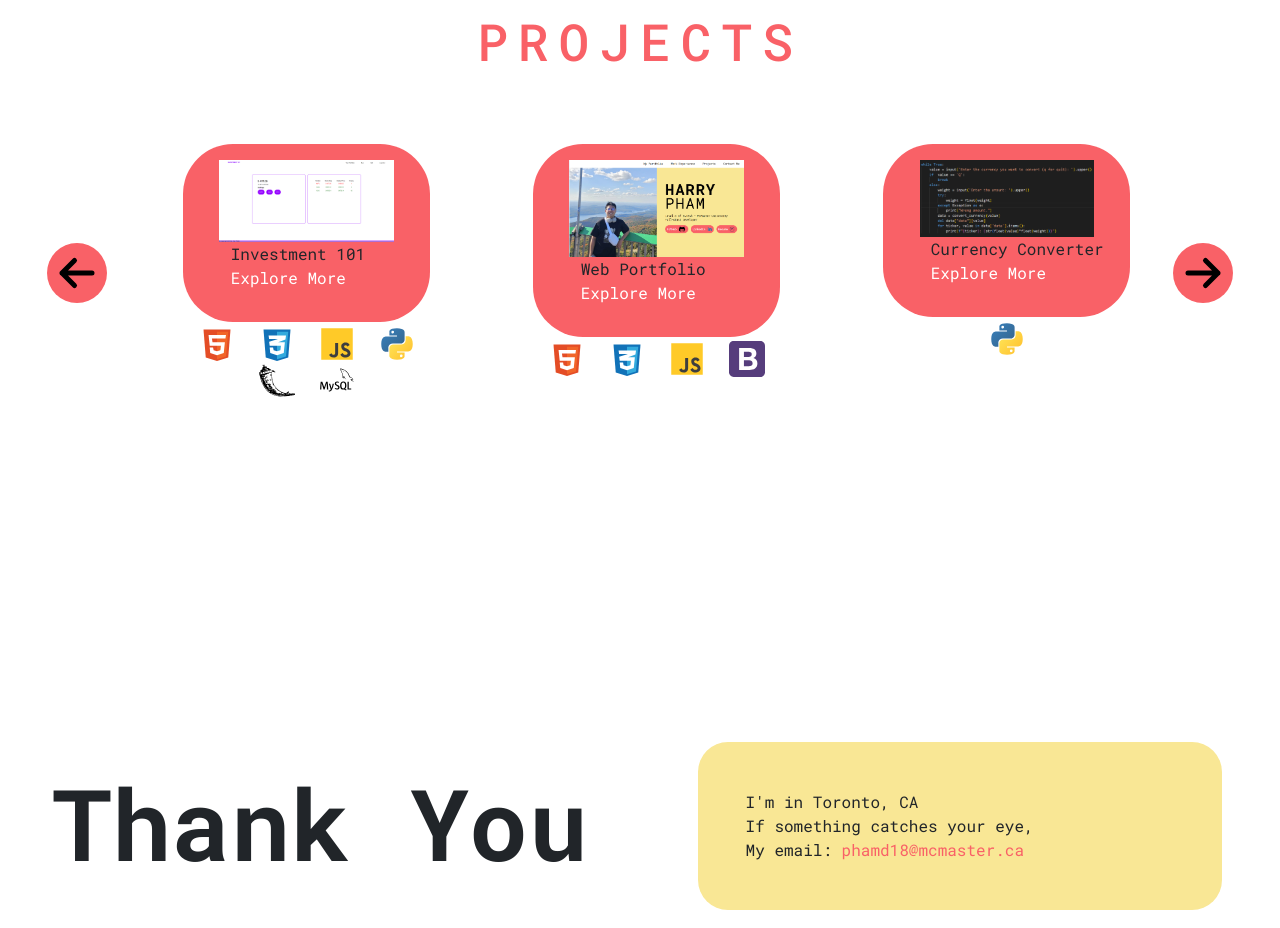
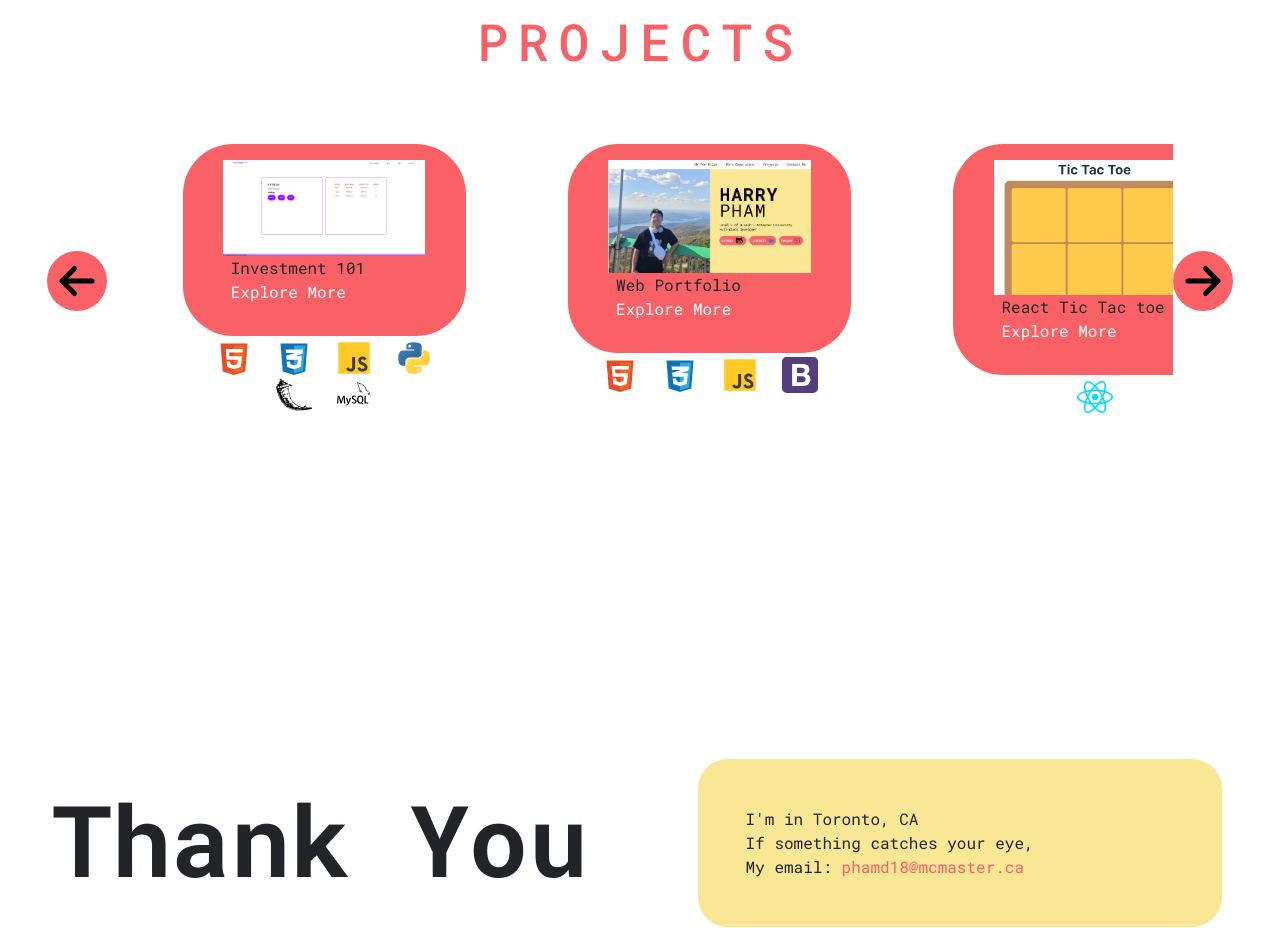
Before and after one commit to huyphamsofteng/Web-Portfolio, a website: page index.html in a window 1280 px wide. Shown: the part 2106-3034 px from the top of the page. Drawn offline with nearby package versions, Linux system fonts and the light colour scheme.

Commit message:
Add new project - tic tac toe

```diff
--- a/index.html
+++ b/index.html
@@ -147,7 +147,7 @@
                                     <div class="projects-info ps-5">
                                         <ul>
                                             <li><span class="style-p2">Investment 101</span></li>
-                                            <li><a href="https://github.com/huyphamsofteng/InvestmentPortfolio.git" arial-current="Investment101" class="project-link">Explore More</a></li>
+                                            <li><a href="https://github.com/huyphamsofteng/InvestmentPortfolio.git" target="_blank" arial-current="Investment101" class="project-link">Explore More</a></li>
                                         </ul>
                                     </div>
                                 </div>
@@ -171,7 +171,7 @@
                                     <div class="projects-info ps-5">
                                         <ul>
                                             <li><span class="style-p2">Web Portfolio</span></li>
-                                            <li><a href="https://github.com/huyphamsofteng/Web-Portfolio.git" arial-current="web portfolio" class="project-link">Explore More</a></li>
+                                            <li><a href="https://github.com/huyphamsofteng/Web-Portfolio.git" target="_blank" arial-current="web portfolio" class="project-link">Explore More</a></li>
                                         </ul>
                                     </div>
                                 </div>
@@ -187,6 +187,25 @@
 
                             <div class="col-3 py-3 projects-order">
                                 <div class="row projects-item py-3">
+                                    <img src="./resources/project-5.png" alt="project img React " class="project-img">
+                                    <div class="project-detail">
+                                        A mini-game use Vite to build React app. Tic tac toe will bring a childhood experience with X and O represent two players.
+                                    </div>
+                                    <div class="projects-info ps-5">
+                                        <ul>
+                                            <li><span class="style-p2">React Tic Tac toe</span></li>
+                                            <li><a href="https://github.com/huyphamsofteng/React-Tic-Tac-Toe" arial-current=" Tic tac toe" class="project-link" target="_blank">Explore More</a></li>
+                                        </ul>
+                                    </div>
+
+                                </div>
+                                <div class="row py-1 justify-content-center">
+                                    <img src="./resources/react.svg" alt="" class="icons-2">
+                                </div>
+                            </div>
+
+                            <div class="col-3 py-3 projects-order">
+                                <div class="row projects-item py-3">
                                     <img src="./resources/project-3.png" alt="project img python " class="project-img">
                                     <div class="project-detail">
                                         Automated Python script query data using REST API.
@@ -194,7 +213,7 @@
                                     <div class="projects-info ps-5">
                                         <ul>
                                             <li><span class="style-p2">Currency Converter</span></li>
-                                            <li><a href="https://github.com/huyphamsofteng/PythonCurrencyConverter.git" arial-current=" Currency Converter" class="project-link">Explore More</a></li>
+                                            <li><a href="https://github.com/huyphamsofteng/PythonCurrencyConverter.git" target="_blank" arial-current=" Currency Converter" class="project-link">Explore More</a></li>
                                         </ul>
                                     </div>
 
@@ -213,7 +232,7 @@
                                     <div class="projects-info ps-5">
                                         <ul>
                                             <li><span class="style-p2">Message Generator</span></li>
-                                            <li><a href="https://github.com/huyphamsofteng/Message-Generator.git" arial-current="GaussElimination" class="project-link">Explore More</a></li>
+                                            <li><a href="https://github.com/huyphamsofteng/Message-Generator.git" target="_blank" arial-current="GaussElimination" class="project-link">Explore More</a></li>
                                         </ul>
                                     </div>
 
```
Also changed, not shown: resources/project-5.png (added), resources/react.svg (added).
